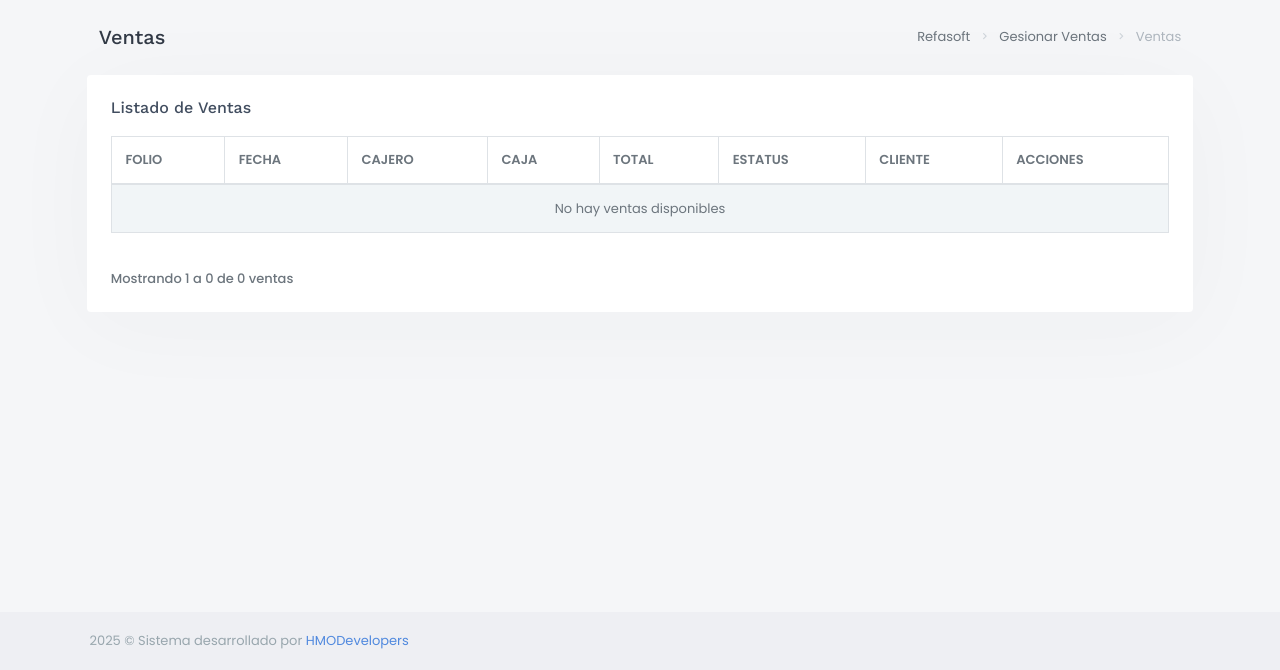
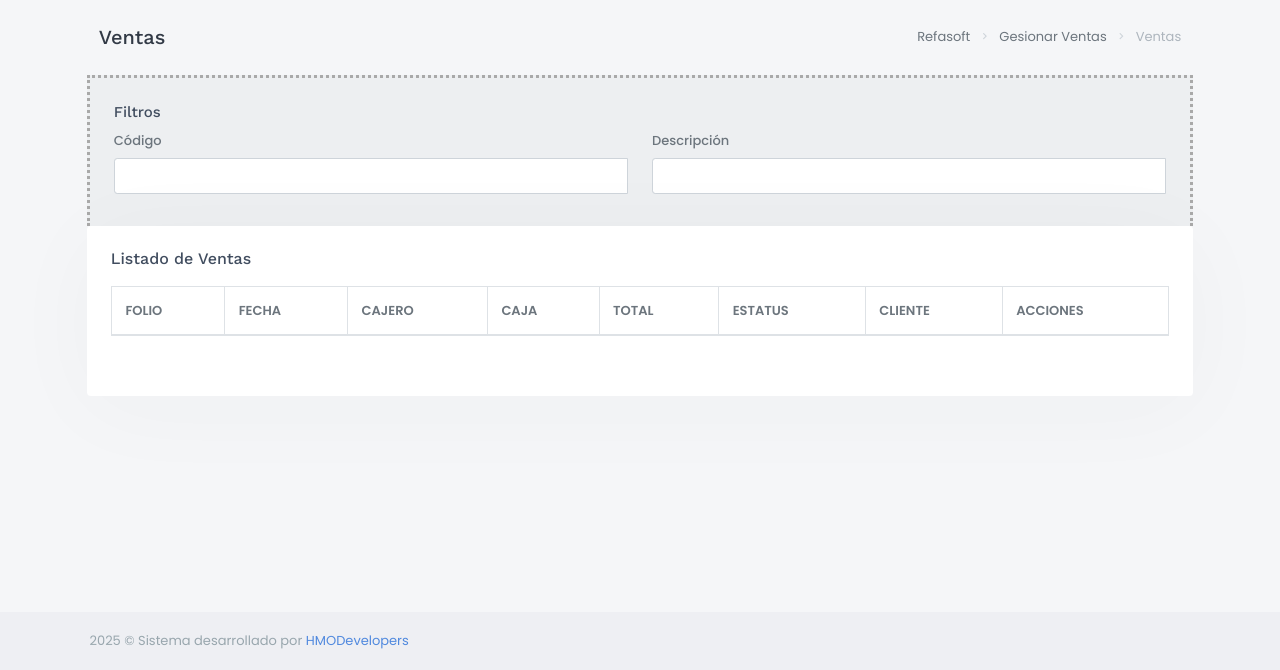
Before and after one commit to HMODevelopers/PosVentasPOO, a PHP site: page /views/private/ventas/index.php in a window 1280 px wide. Shown: the part 130-800 px from the top of the page. Run offline with PHP 8.4, Linux system fonts and the light colour scheme; the visitor is signed in with stand-in values (Sample User, id 1); data that the repository does not hold is empty; some libraries are stand-ins or nearby versions.

Commit message:
aplicando filtros solamente aparente y cambiamos paginador por uno mas correcto.

```diff
--- a/views/private/ventas/index.php
+++ b/views/private/ventas/index.php
@@ -62,7 +62,45 @@
                 <?php include_once __DIR__ . '/../../../includes/breadcrumb.php'; ?>
                     <!-- end page title -->
 
+                 <div class="card-header" style="border-color:darkgray; border-style:dotted;">
+                        <h5>Filtros</h5>
 
+                        <div class="row">
+                            <div class="col-lg-12">
+                                    <div class="row">
+                                        <!-- Filtro por Código -->
+                                        <div class="col-md-6">
+                                            <div class="form-group">
+                                                <label for="Codigo" class="control-label">Código</label>
+                                                <div class="input-group">
+                                                    <input type="text" id="Codigo" name="Codigo" class="form-control filtrar">
+                                                    <div class="input-group-append clean-filter">
+                                                        <span class="input-group-text">
+                                                            <i class="mdi mdi-close-circle text-danger" onclick="clearField('Codigo')"></i>
+                                                        </span>
+                                                    </div>
+                                                </div>
+                                            </div>
+                                        </div>
+
+                                        <!-- Filtro por Descripción -->
+                                        <div class="col-md-6">
+                                            <div class="form-group">
+                                                <label for="Descripcion" class="control-label">Descripción</label>
+                                                <div class="input-group">
+                                                    <input type="text" id="Descripcion" name="Descripcion" class="form-control filtrar">
+                                                    <div class="input-group-append clean-filter">
+                                                        <span class="input-group-text">
+                                                            <i class="mdi mdi-close-circle text-danger" onclick="clearField('Descripcion')"></i>
+                                                        </span>
+                                                    </div>
+                                                </div>
+                                            </div>
+                                        </div>
+                                    </div>
+                            </div>
+                        </div>
+                </div>
                 <!--Contenido-->
                 <div class="row">
                     <div class="col-12">
@@ -91,14 +129,14 @@
                             </div>
 
                             <!-- Info y paginador (fuera del .table-responsive) -->
-                            <div class="row align-items-center justify-content-between mt-2">
+                           <div class="row align-items-center justify-content-between mt-2">
                                 <div class="col-md-6">
                                     <div id="infoVentas" class="dataTables_info" role="status" aria-live="polite"></div>
                                 </div>
                                 <div class="col-md-6 d-flex justify-content-end">
-                                    <div id="paginadorVentas" class="dataTables_paginate paging_simple_numbers">
-                                        <ul class="pagination pagination-rounded mb-0"></ul>
-                                    </div>
+                                    <nav aria-label="Page navigation">
+                                    <ul id="pagination" class="pagination justify-content-end mb-0"></ul>
+                                    </nav>
                                 </div>
                             </div>
 
@@ -152,15 +190,16 @@
                         success: function (response) {
                             let ventas = response.data;
                             let total = parseInt(response.total || 0);
-                            let totalPaginas = Math.ceil(total / limitePorPagina);
 
                             renderizarTabla(ventas);
 
+                            // Info "Mostrando X a Y de Z"
                             let desde = (pagina - 1) * limitePorPagina + 1;
                             let hasta = Math.min(pagina * limitePorPagina, total);
-                            $('#infoVentas').text(`Mostrando ${desde} a ${hasta} de ${total} ventas`);
+                            $('#infoVentas').text(`Mostrando ${total === 0 ? 0 : desde} a ${hasta} de ${total} ventas`);
 
-                            renderizarPaginador(pagina, totalPaginas);
+                            // NUEVO: usa el paginador tipo #pagination
+                            configurarPaginacion(pagina, total, limitePorPagina);
                         },
                         error: function () {
                             alert('Error al cargar las ventas.');
@@ -177,12 +216,12 @@
                             tbody += `
                                 <tr>
                                     <td><center><b>${v.folio}</b></center></td>
-                                    <td>${new Date(v.fecha).toLocaleString('es-MX', { day: '2-digit', month: '2-digit', year: 'numeric', hour: '2-digit', minute: '2-digit',  hour12: true })}</td>
-                                    <td>${v.usuario}</td>
-                                    <td>${v.caja}</td>
-                                    <td>${parseFloat(v.total).toLocaleString('es-MX', { style: 'currency', currency: 'MXN' })}</td>
-                                    <td>${v.estatus}</td>
-                                    <td>${v.cliente ? v.cliente : 'Público en general'}</td>
+                                    <td><center>${new Date(v.fecha).toLocaleString('es-MX', { day: '2-digit', month: '2-digit', year: 'numeric', hour: '2-digit', minute: '2-digit',  hour12: true })}</center></td>
+                                    <td><center>${v.usuario}</center></td>
+                                    <td><center>${v.caja}</center></td>
+                                    <td><center><b>${parseFloat(v.total).toLocaleString('es-MX', { style: 'currency', currency: 'MXN' })}</b></center></td>
+                                    <td><center>${v.estatus}</center></td>
+                                    <td><center>${v.cliente ? v.cliente : 'Público en general'}</center></td>
                                     <td>
                                         <center>
                                             <div class="btn-group dropdown">
@@ -204,46 +243,54 @@
                     $('#tablaVentas tbody').html(tbody);
                 }
 
-                function renderizarPaginador(pagina, totalPaginas) {
-                    const paginador = $('#paginadorVentas ul');
-                    paginador.empty();
+                function configurarPaginacion(currentPage, totalItems, itemsPerPage = 10) {
+                    var totalPages = Math.max(1, Math.ceil(totalItems / itemsPerPage));
+                    var $ul = $('#pagination');
+                    var maxVisiblePages = 5; // páginas visibles
+                    $ul.empty();
 
-                    // Botón anterior
-                    const prevClass = pagina === 1 ? 'disabled' : '';
-                    paginador.append(`
-                        <li class="paginate_button page-item previous ${prevClass}">
-                            <a href="#" class="page-link" data-pagina="${pagina - 1}">
-                                <i class="mdi mdi-chevron-left"></i>
-                            </a>
-                        </li>
-                    `);
-
-                    // Botones de número
-                    for (let i = 1; i <= totalPaginas; i++) {
-                        const activeClass = i === pagina ? 'active' : '';
-                        paginador.append(`
-                            <li class="paginate_button page-item ${activeClass}">
-                                <a href="#" class="page-link" data-pagina="${i}">${i}</a>
-                            </li>
-                        `);
+                    // Ocultar si no hay más de 1 página
+                    if (totalPages <= 1) {
+                        $ul.closest('nav').hide();
+                        return;
+                    } else {
+                        $ul.closest('nav').show();
                     }
 
-                    // Botón siguiente
-                    const nextClass = pagina === totalPaginas ? 'disabled' : '';
-                    paginador.append(`
-                        <li class="paginate_button page-item next ${nextClass}">
-                            <a href="#" class="page-link" data-pagina="${pagina + 1}">
-                                <i class="mdi mdi-chevron-right"></i>
-                            </a>
-                        </li>
-                    `);
+                    // Rango mostrado
+                    var startPage = Math.max(1, currentPage - Math.floor(maxVisiblePages / 2));
+                    var endPage = Math.min(totalPages, startPage + maxVisiblePages - 1);
+                    if (endPage - startPage + 1 < maxVisiblePages) {
+                        startPage = Math.max(1, endPage - maxVisiblePages + 1);
+                    }
 
-                    // Mostrar u ocultar según necesidad
-                    if (totalPaginas <= 1) {
-                        $('#paginadorVentas').hide();
-                    } else {
-                        $('#paginadorVentas').show();
+                    // Primera / Anterior
+                    if (currentPage > 1) {
+                        $ul.append(`<li class="page-item"><a class="page-link" href="javascript:void(0);" data-page="1">Primera</a></li>`);
+                        $ul.append(`<li class="page-item"><a class="page-link" href="javascript:void(0);" data-page="${currentPage - 1}">&laquo; Anterior</a></li>`);
                     }
+
+                    // Números
+                    for (var i = startPage; i <= endPage; i++) {
+                        var activeClass = (i === currentPage) ? 'active' : '';
+                        $ul.append(`<li class="page-item ${activeClass}"><a class="page-link" href="javascript:void(0);" data-page="${i}">${i}</a></li>`);
+                    }
+
+                    // Siguiente / Última
+                    if (currentPage < totalPages) {
+                        $ul.append(`<li class="page-item"><a class="page-link" href="javascript:void(0);" data-page="${currentPage + 1}">Siguiente &raquo;</a></li>`);
+                        $ul.append(`<li class="page-item"><a class="page-link" href="javascript:void(0);" data-page="${totalPages}">Última</a></li>`);
+                    }
+
+                    // Delegación de eventos SOLO dentro de #pagination
+                    $ul.off('click', 'a.page-link').on('click', 'a.page-link', function (event) {
+                        event.preventDefault();
+                        var page = Number($(this).data('page'));
+                        if (Number.isFinite(page)) {
+                            paginaActual = page;        // usa tu variable global
+                            cargarVentas(paginaActual); // reusa tu función existente
+                        }
+                    });
                 }
 
                 // Evento para cambiar página
```
